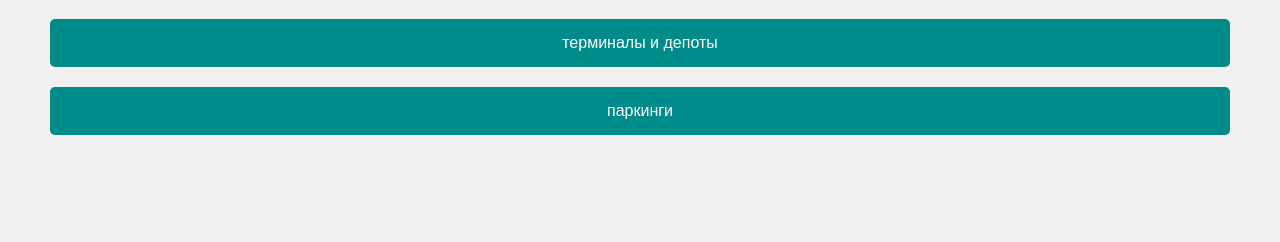
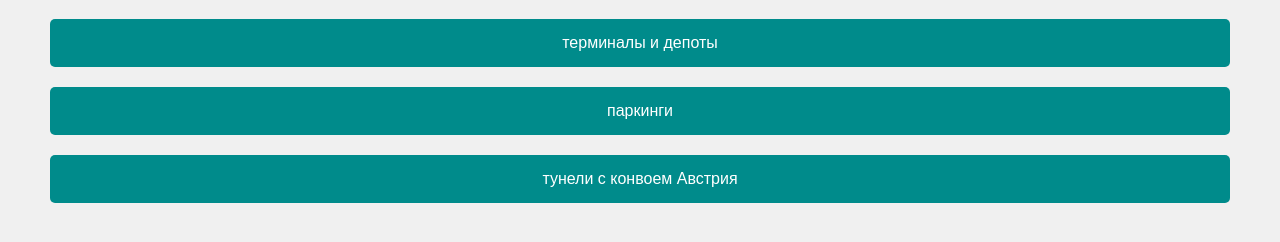
Before and after one commit to vzavaritskii/EU_truck_maps, a plain HTML site: page index.html in a window 1280 px wide. Shown: the part 62-304 px from the top of the page. Drawn offline with Linux system fonts and the light colour scheme.

Commit message:
Update index.html

```diff
--- a/index.html
+++ b/index.html
@@ -42,6 +42,7 @@
 </head>
 <body>
     <h3>Truck Maps</h3>
+
     <div class="button-container">
         <a href="https://www.google.com/maps" target="_blank" class="button">
             терминалы и депоты
@@ -49,6 +50,10 @@
         <a href="https://www.google.com/maps" target="_blank" class="button">
             паркинги
         </a>
+
+        <a href="https://www.google.com/maps" target="_blank" class="button">
+            тунели с конвоем Австрия
+        </a>
     </div>
 </body>
 </html>
```
